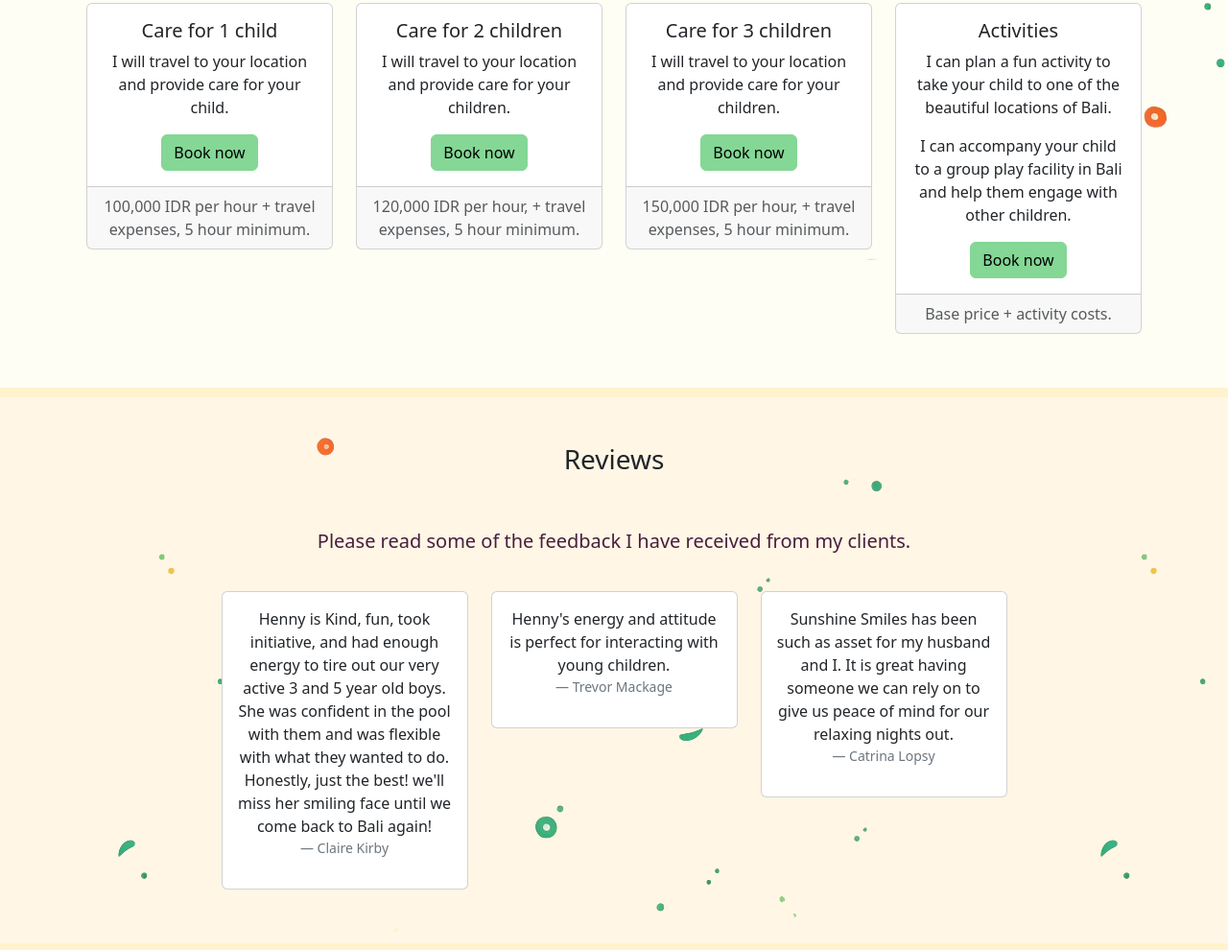
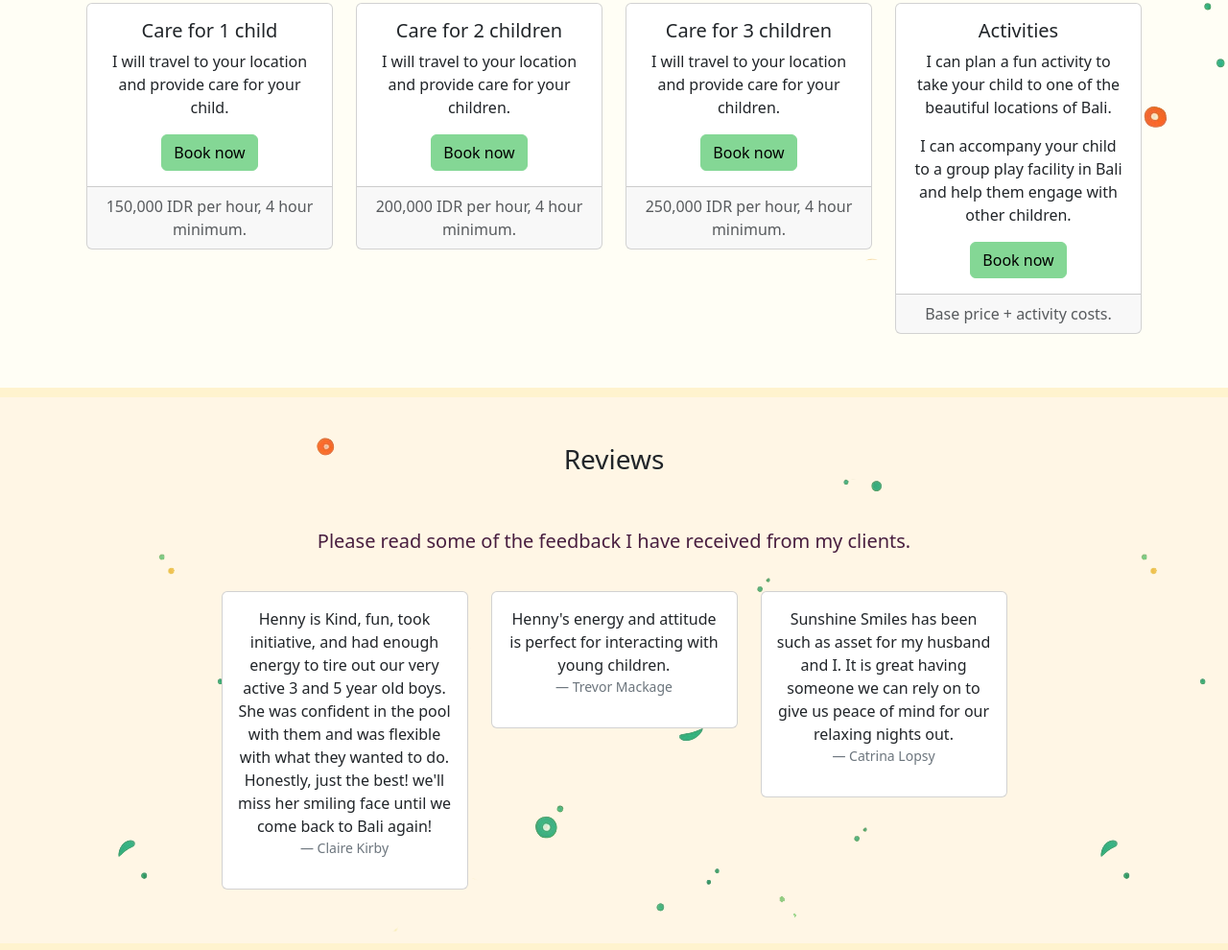
Before and after one commit to sunshinesmileskids/web, a website: page index.html in a window 1280 px wide. Shown: the part 2676-3666 px from the top of the page at 96% size. Drawn offline with Linux system fonts and the light colour scheme.

Commit message:
Update index.html

```diff
--- a/index.html
+++ b/index.html
@@ -139,7 +139,7 @@
                         <a href="#contact" class="btn btn-primary">Book now</a>
                     </div>
                     <div class="card-footer text-body-secondary">
-                        100,000 IDR per hour + travel expenses, 5 hour minimum.
+                        150,000 IDR per hour, 4 hour minimum.
                     </div>
                 </div>
             </div>
@@ -154,7 +154,7 @@
                         <a href="#contact" class="btn btn-primary">Book now</a>
                     </div>
                     <div class="card-footer text-body-secondary">
-                        120,000 IDR per hour, + travel expenses, 5 hour minimum.
+                        200,000 IDR per hour, 4 hour minimum.
                     </div>
                 </div>
             </div>
@@ -169,7 +169,7 @@
                         <a href="#contact" class="btn btn-primary">Book now</a>
                     </div>
                     <div class="card-footer text-body-secondary">
-                        150,000 IDR per hour, + travel expenses, 5 hour minimum.
+                        250,000 IDR per hour, 4 hour minimum.
                     </div>
                 </div>
             </div>
```
